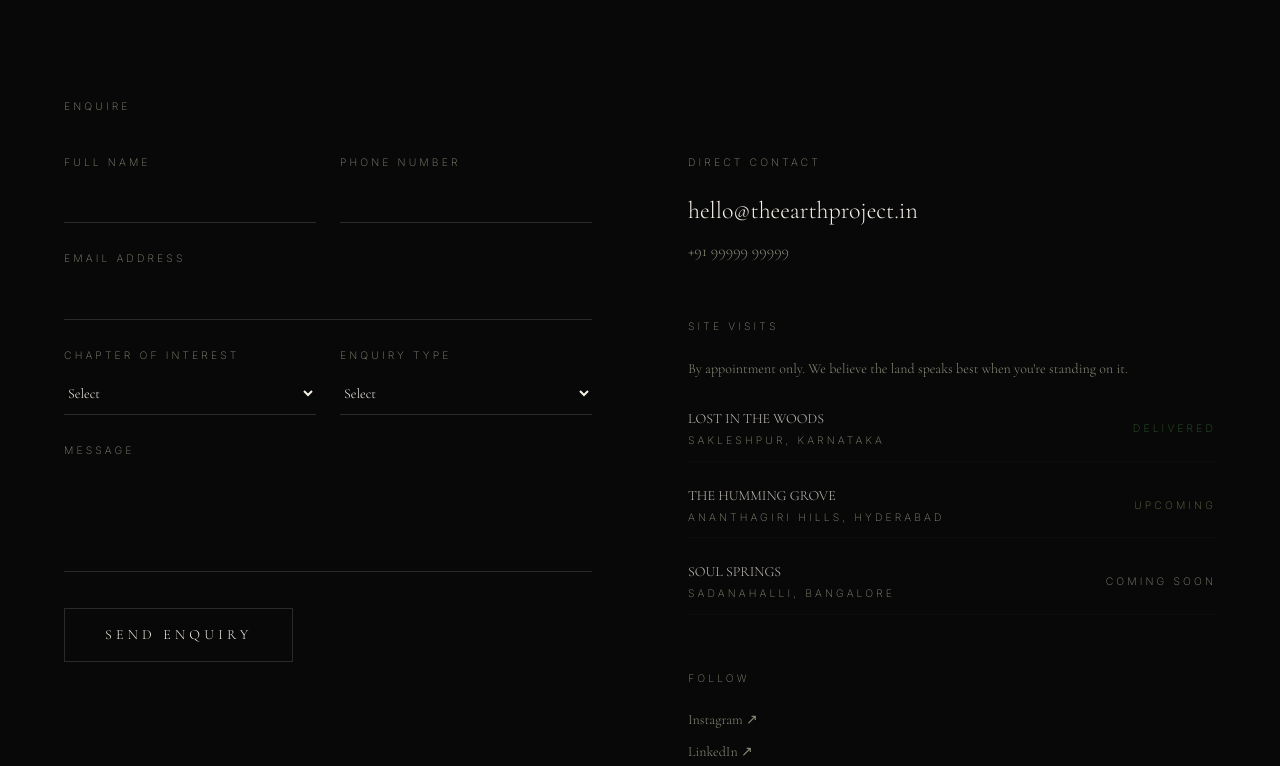
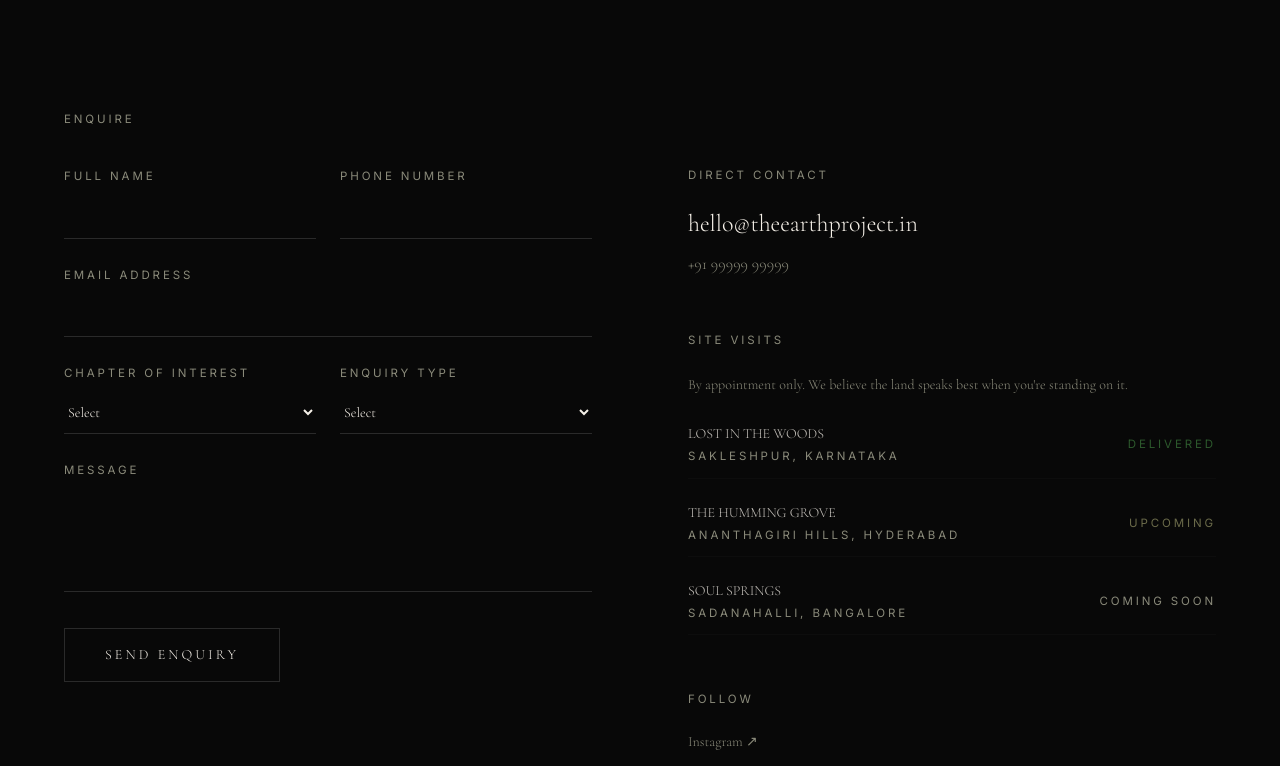
Before and after one commit to tanish-dot/earthdot, a React (Vite) app: page /contact in a window 1280 px wide. Shown: the part 1529-2295 px from the top of the page. Built offline with nearby package versions, Linux system fonts and the light colour scheme; no server answers.

Commit message:
Increase small text size and weight across site

```diff
--- a/src/index.css
+++ b/src/index.css
@@ -108,10 +108,10 @@ html.lenis {
 
 .text-whisper {
   font-family: 'Inter', sans-serif;
-  font-weight: 200;
-  letter-spacing: 0.3em;
+  font-weight: 400;
+  letter-spacing: 0.25em;
   text-transform: uppercase;
-  font-size: 0.65rem;
+  font-size: 0.72rem;
 }
 
 /* Glow effects */
--- a/tailwind.config.js
+++ b/tailwind.config.js
@@ -24,8 +24,8 @@ export default {
         'muted-olive': '#6b6b4a',
       },
       letterSpacing: {
-        'ultra': '0.4em',
-        'widest': '0.3em',
+        'ultra': '0.3em',
+        'widest': '0.22em',
       },
     },
   },
```
